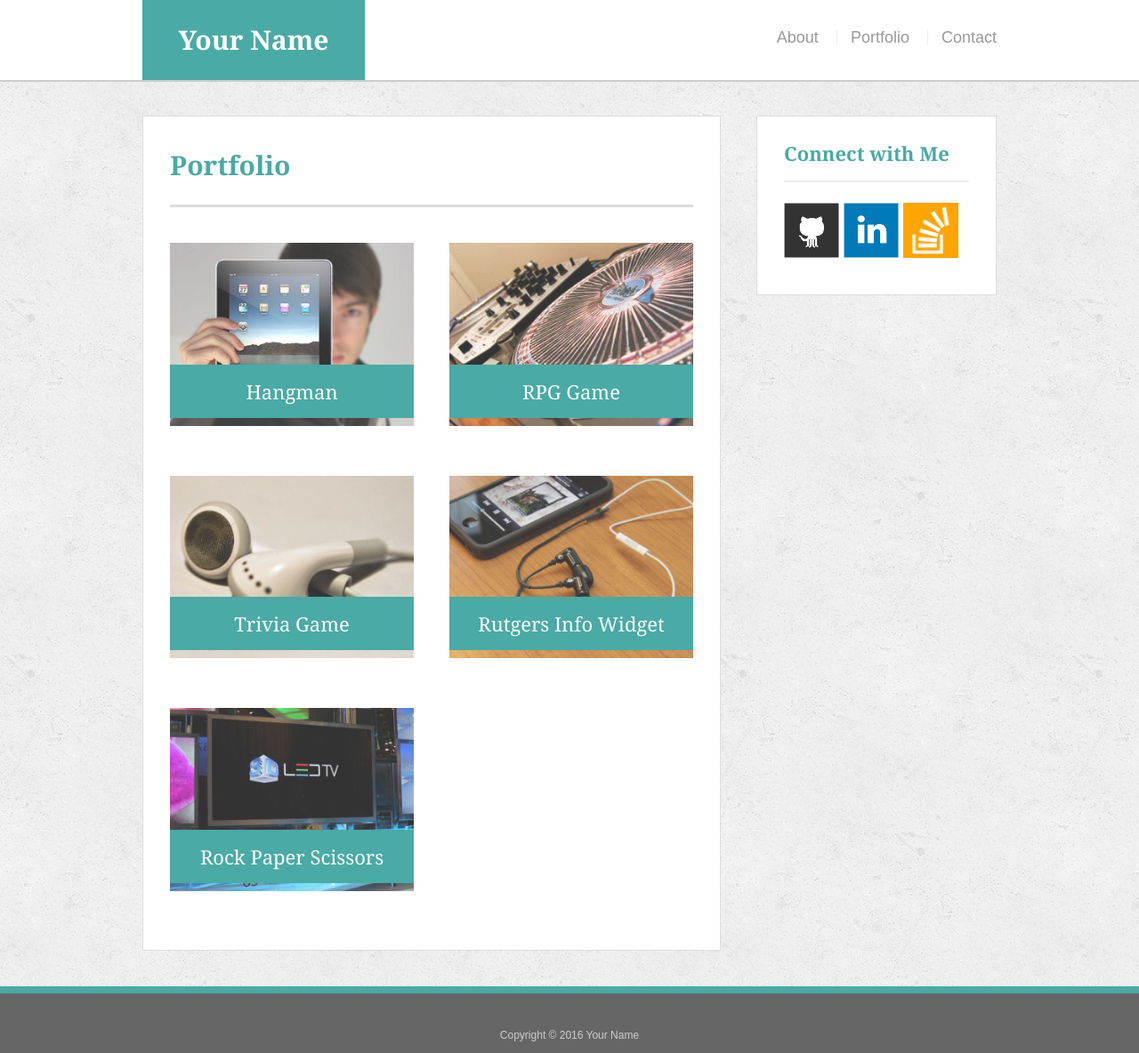
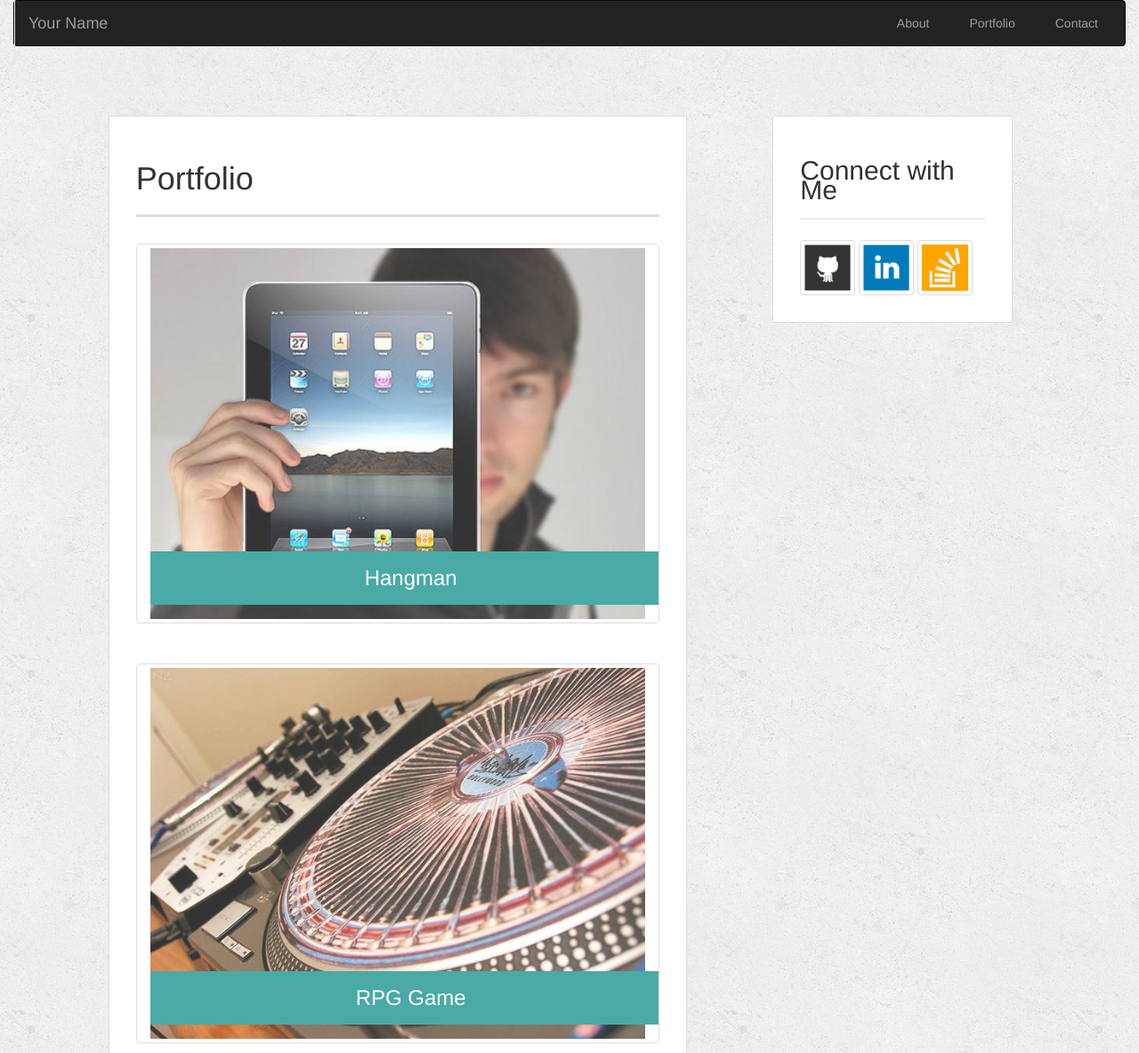
Before and after one commit to relosaj/Bootstrap-Portfolio, a plain HTML site: page portfolio.html in a window 1280 px wide. Shown: the top 1184 px of the page at 89% size. Drawn offline with nearby package versions, Linux system fonts and the light colour scheme.

Commit message:
frustrated

```diff
--- a/assets/css/style.css
+++ b/assets/css/style.css
@@ -1,9 +1,15 @@
+html {
+  position: relative;
+  min-height: 100%;
+}
+
 body {
-  font-family: Arial, "Helvetica Neue", Helvetica, sans-serif;
+  /*font-family: Arial, "Helvetica Neue", Helvetica, sans-serif;*/
   font-size: 18px;
   line-height: 34px;
   color: #777;
   background: url("../images/concrete_seamless.png");
+  margin-bottom: 60px;
 }
 
 * {
@@ -12,7 +18,14 @@ body {
 
 /* general */
 
-.container {
+/*.container {
+  width: 100%;
+  max-width: 960px;
+  margin: 0 auto;
+  clear: both;
+}*/
+
+.container.fluid {
   width: 100%;
   max-width: 960px;
   margin: 0 auto;
@@ -33,7 +46,7 @@ p:last-child {
 h1,
 h2,
 h3 {
-  font-family: Georgia, Times, "Times New Roman", serif;
+  /*font-family: Georgia, Times, "Times New Roman", serif;*/
   font-weight: 700;
   color: #4aaaa5;
 }
@@ -58,16 +71,16 @@ h3 {
   width: 100%;
   margin: 0 0 30px;
   overflow: auto;
-  color: #fff;
-  background: #fff;
-  border-bottom: 2px solid #ccc;
+  /*color: #fff;*/
+  /*background: #fff;*/
+  /*border-bottom: 2px solid #ccc;*/
 }
 
 #logo {
   float: left;
   width: 250px;
   height: 90px;
-  font-family: Georgia, Times, "Times New Roman", serif;
+  /*font-family: Georgia, Times, "Times New Roman", serif;*/
   font-size: 30px;
   font-weight: 700;
   line-height: 90px;
@@ -77,10 +90,10 @@ h3 {
   background: #4aaaa5;
 }
 
-nav {
+/*nav {
   float: right;
   margin-top: 25px;
-}
+}*/
 
 nav a {
   display: inline-block;
@@ -96,6 +109,7 @@ nav a:first-child {
   border-left: 0 none;
 }
 
+
 /* footer */
 
 footer {
@@ -105,15 +119,17 @@ footer {
   color: #fff;
   color: #ccc;
   text-align: center;
-  background: #666;
+  background: black;
   border-top: 8px solid #4aaaa5;
+  position: absolute;
+  width: 100%;
 }
 
 /* sidebar */
 
 .sidebar {
-  float: right;
-  width: 100%;
+  float: left;
+  /*width: 100%;*/
   max-width: 270px;
   padding: 30px;
   margin-bottom: 20px;
--- a/portfolio.html
+++ b/portfolio.html
@@ -3,14 +3,18 @@
 
 <head>
   <meta charset="UTF-8">
+  <meta name="viewport" content="width=device-width, initial-scale=1">
   <title>Portfolio | Your Name</title>
   <link rel="stylesheet" type="text/css" href="assets/css/reset.css">
   <link rel="stylesheet" type="text/css" href="assets/css/style.css">
+  <link rel="stylesheet" href="https://maxcdn.bootstrapcdn.com/bootstrap/3.3.7/css/bootstrap.min.css">
+  <script src="https://ajax.googleapis.com/ajax/libs/jquery/3.2.1/jquery.min.js"></script>
+  <script src="https://maxcdn.bootstrapcdn.com/bootstrap/3.3.7/js/bootstrap.min.js"></script>
 </head>
 
 <body>
 
-  <header id="masthead">
+<!--   <header id="masthead">
     <div class="container">
       <a href="index.html" id="logo">Your Name</a>
       <nav>
@@ -19,53 +23,81 @@
         <a href="contact.html">Contact</a>
       </nav>
     </div>
+  </header> -->
+
+  <header id="masthead">
+     <div class="container-fluid">
+      <nav class="navbar navbar-inverse">
+        <div class="container-fluid">
+          <div class="navbar-header">
+            <button type="button" class="navbar-toggle" data-toggle="collapse" data-target="#myNavbar">
+              <span class="icon-bar"></span>
+              <span class="icon-bar"></span>
+              <span class="icon-bar"></span>
+            </button>
+            <a class="navbar-brand">Your Name</a>
+          </div>
+          <div class="collapse navbar-collapse" id="myNavbar">
+            <ul class="nav navbar-nav navbar-right">
+              <li><a href="index.html">About</a></li>
+              <li><a href="portfolio.html">Portfolio</a></li>
+              <li><a href="contact.html">Contact</a></li>
+            </ul>
+          </div>
+        </div>
+      </nav>
+    </div>
   </header>
 
-  <div id="main-container" class="container">
+  <div id="main-container" class="container-fluid">
+    <div class="row">
+      <div class="col-lg-12 col-xs-12 col-sm-12 col-md-8 col-lg-7 col-lg-offset-1">
         <section class="main-section">
           <h1>Portfolio</h1>
 
-      <div class="work">
+          <div class="work img-thumbnail col-xs-12 col-lg-12">
             <img src="assets/images/technics-q-c-640-480-1.jpg" alt="hangman">
 
             <h3>Hangman</h3>
           </div>
-      <div class="work">
+          <div class="work img-thumbnail col-xs-12 col-lg-12">
             <img src="assets/images/technics-q-c-640-480-2.jpg" alt="RPG Game">
 
             <h3>RPG Game</h3>
           </div>
-      <div class="work">
+          <div class="work img-thumbnail col-xs-12 col-lg-12">
             <img src="assets/images/technics-q-c-640-480-5.jpg" alt="Trivia Game">
 
             <h3>Trivia Game</h3>
           </div>
-      <div class="work">
+          <div class="work img-thumbnail col-xs-12 col-lg-12">
             <img src="assets/images/technics-q-c-640-480-7.jpg" alt="Rutgers Info Widget">
 
             <h3>Rutgers Info Widget</h3>
           </div>
-      <div class="work">
+          <div class="work img-thumbnail col-xs-12 col-lg-12">
             <img src="assets/images/technics-q-c-640-480-9.jpg" alt="Rock Paper Scissors">
 
             <h3>Rock Paper Scissors</h3>
           </div>
 
         </section>
-
+      </div>
+    <div class="col-xs-12 col-sm-12 col-md-4">
       <section class="sidebar">
         <div id="connect">
           <h2>Connect with Me</h2>
 
-        <a href="#"><img src="assets/images/github-128.png" class="social" alt="GitHub" /></a>
-        <a href="#"><img src="assets/images/linkedin-128.png" class="social" alt="LinkedIn" /></a>
-        <a href="#"><img src="assets/images/stackoverflow-128.png" class="social" alt="Stack Overflow" /></a>
+          <a href="#"><img src="assets/images/github-128.png" class="social img-thumbnail" alt="GitHub" /></a>
+          <a href="#"><img src="assets/images/linkedin-128.png" class="social img-thumbnail" alt="LinkedIn" /></a>
+          <a href="#"><img src="assets/images/stackoverflow-128.png" class="social img-thumbnail" alt="Stack Overflow" /></a>
         </div>
       </section>
     </div>
+  </div>
 
   <footer>
-    <div class="container">
+    <div class="container-fluid">
       Copyright &copy; 2016 Your Name
     </div>
   </footer>
```
Also changed, not shown: contact.html (+41 -9 lines), index.html (+48 -8 lines). Lines whose indentation alone changed are shown as unchanged.
